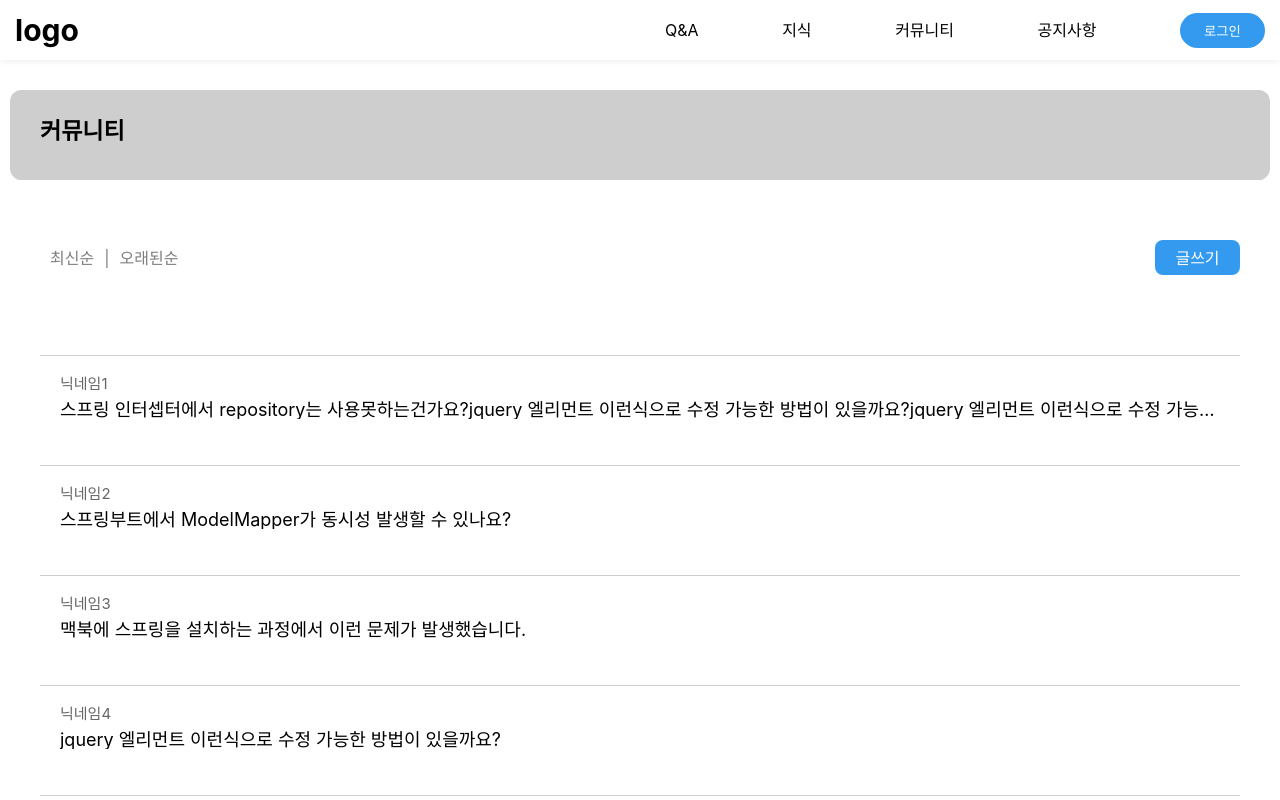
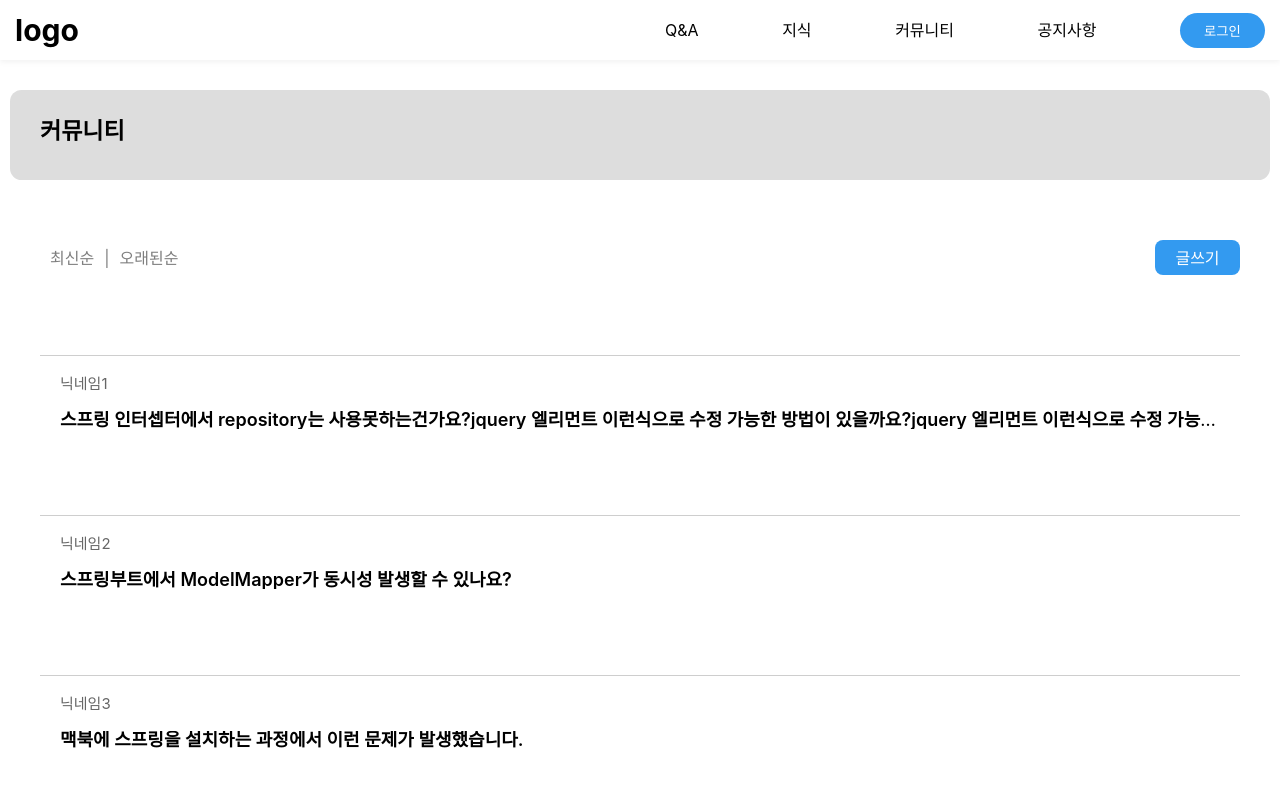
Before and after one commit to b-jisoo/mobius, a React (Vite) app: page /community in a window 1280 px wide. Shown: the top 800 px of the page. Built offline with nearby package versions, Linux system fonts and the light colour scheme.

Commit message:
fix: text css

```diff
--- a/src/components/board/Board.tsx
+++ b/src/components/board/Board.tsx
@@ -5,14 +5,11 @@ import { CommunityData } from "./mock/Board";
 import ButtonBox from "./util/BoardButtonBox";
 import styled from "styled-components";
 import Pagination from "./util/Pagination";
-import { BoardArticle } from "../../router";
 
-const Board = () => {
-  const currentPath = window.location.pathname;
-  const Article = BoardArticle.filter((router) => router.path === currentPath);
+const Board = ({ title }: any) => {
   return (
     <Container>
-      <BoardTitle>{Article[0].label}</BoardTitle>
+      <BoardTitle>{title}</BoardTitle>
       <ButtonBox />
       <BoardContainer>
         <BoardList Data={CommunityData} />
@@ -33,7 +30,7 @@ const BoardTitle = styled.div`
   width: 100%;
   height: 30px;
   padding: 30px;
-  background-color: #cecece;
+  background-color: #dddddd;
   margin: 30px 0;
 
   font-size: 23px;
--- a/src/components/board/Item.tsx
+++ b/src/components/board/Item.tsx
@@ -1,12 +1,17 @@
 import React from "react";
 import styled from "styled-components";
 import { BoardBase } from "../../types/board";
+import { hover } from "../../style/hover";
 
 const BoardItem = ({ title, nickname }: BoardBase) => {
   return (
     <Container>
-      <NickName>{nickname}</NickName>
-      <Title>{title}</Title>
+      <NickName>
+        <span>{nickname}</span>
+      </NickName>
+      <Title>
+        <span>{title}</span>
+      </Title>
     </Container>
   );
 };
@@ -16,7 +21,7 @@ const Container = styled.li`
   display: flex;
   flex-direction: column;
   width: 100%;
-  height: 100px;
+  height: 150px;
   padding: 20px 20px;
   box-sizing: border-box;
   border-top: 1px solid #cecece;
@@ -24,15 +29,23 @@ const Container = styled.li`
 
 const Title = styled.div`
   font-size: 18px;
-  margin-top: 10px;
+  margin-top: 20px;
   width: 100%;
   overflow: hidden;
   text-overflow: ellipsis;
   white-space: nowrap;
+  span {
+    font-size: 1.125rem;
+    font-weight: 600;
+    ${hover}
+  }
 `;
 const NickName = styled.div`
   font-size: 15px;
   color: #666666;
+  span {
+    ${hover}
+  }
 `;
 
 export default BoardItem;
--- a/src/components/board/summary/Summary.tsx
+++ b/src/components/board/summary/Summary.tsx
@@ -3,11 +3,19 @@ import styled from "styled-components";
 import BoardSummaryitem from "./Summaryitem";
 import { HomeData } from "../mock/Board";
 import { IBoardSummary } from "../../../types/board";
+import { BoardArticle } from "../../../router";
+import { hover } from "../../../style/hover";
+import { Link } from "react-router-dom";
 
 const BoardSummary = ({ title, image, boardData }: IBoardSummary) => {
+  const routerData = BoardArticle.filter((router) => router.label === title);
+  const { path } = routerData[0];
+
   return (
     <Container>
-      <Title>{title}</Title>
+      <Title to={path}>
+        <span>{title}</span>
+      </Title>
       {HomeData.slice(0, 5).map((data, i) => (
         <BoardSummaryitem key={i} {...data} />
       ))}
@@ -21,15 +29,23 @@ const Container = styled.div`
   flex-direction: column;
   width: 100%;
   height: 500px;
-  /* background-color: #cecece; */
 `;
 
-const Title = styled.div`
+const Title = styled(Link)`
   box-sizing: border-box;
   border-radius: 1.5em;
   width: 100%;
   padding: 30px;
-  background-color: #cecece;
+  background-color: #dddddd;
+  color: #000000;
+  display: flex;
+  align-items: center;
+  ${hover}
+  span {
+    margin: 0;
+    font-size: 18px;
+    font-weight: 600;
+  }
 `;
 
 export default BoardSummary;
--- a/src/components/board/summary/Summaryitem.tsx
+++ b/src/components/board/summary/Summaryitem.tsx
@@ -1,12 +1,17 @@
 import React from "react";
 import styled from "styled-components";
 import { IBoardSummary, BoardSummaryBase } from "../../../types/board";
+import { hover } from "../../../style/hover";
 
 const BoardSummaryitem = ({ title, nickname }: BoardSummaryBase) => {
   return (
     <Container>
-      <NickName>{nickname}</NickName>
-      <Title>{title}</Title>
+      <NickName>
+        <span>{nickname}</span>
+      </NickName>
+      <Title>
+        <span>{title}</span>
+      </Title>
     </Container>
   );
 };
@@ -30,10 +35,16 @@ const Title = styled.div`
   overflow: hidden;
   text-overflow: ellipsis;
   white-space: nowrap;
+  span {
+    ${hover}
+  }
 `;
 const NickName = styled.div`
   font-size: 15px;
   color: #666666;
+  span {
+    ${hover}
+  }
 `;
 
 export default BoardSummaryitem;
--- a/src/layout/HeaderBar.tsx
+++ b/src/layout/HeaderBar.tsx
@@ -3,6 +3,8 @@ import styled from "styled-components";
 import { useRouter } from "../hooks/useRouter";
 import { blueButton } from "../style/blue";
 import { flexCenter } from "../style/flex";
+import { hover } from "../style/hover";
+import { Link } from "react-router-dom";
 
 const HeaderBar = (Content: any) => {
   // 유저 정보를 확인하고 유저 정보가 있다면 로그인 버튼 대신 유저 정보를 보여준다.
@@ -12,12 +14,12 @@ const HeaderBar = (Content: any) => {
   return (
     <Container>
       <Wrapper>
-        <Logo href="/">logo</Logo>
+        <Logo to="/">logo</Logo>
         <Gnb>
-          <a href="/questions">Q&A</a>
-          <a href="/knowledge">지식</a>
-          <a href="/community">커뮤니티</a>
-          <a href="/notice">공지사항</a>
+          <Link to="/questions">Q&A</Link>
+          <Link to="/knowledge">지식</Link>
+          <Link to="/community">커뮤니티</Link>
+          <Link to="/notice">공지사항</Link>
           {user ? null : (
             <LoginButton onClick={() => routeTo("/auth/login")}>
               로그인
@@ -57,9 +59,12 @@ const Gnb = styled.div`
   div {
     cursor: pointer;
   }
+  a {
+    ${hover}
+  }
 `;
 
-const Logo = styled.a`
+const Logo = styled(Link)`
   font-size: 30px;
   font-weight: bold;
   cursor: pointer;
--- a/src/pages/Community.tsx
+++ b/src/pages/Community.tsx
@@ -1,42 +1,8 @@
 import React from "react";
-import styled from "styled-components";
-import { flexCenter } from "../style/flex";
-import BoardList from "../components/board/List";
-import { CommunityData } from "../components/board/mock/Board";
-import Pagination from "../components/board/util/Pagination";
-import ButtonBox from "../components/board/util/BoardButtonBox";
+import Board from "../components/board/Board";
 
 const Community = () => {
-  return (
-    <Container>
-      <BoardTitle>커뮤니티</BoardTitle>
-      <ButtonBox />
-      <BoardContainer>
-        <BoardList Data={CommunityData} />
-      </BoardContainer>
-      <Pagination />
-    </Container>
-  );
+  return <Board title={"커뮤니티"} />;
 };
 
-const Container = styled.div`
-  ${flexCenter}
-  flex-direction: column;
-  margin: 0 auto;
-  width: 1200px;
-`;
-const BoardTitle = styled.div`
-  border-radius: 0.5em;
-  width: 100%;
-  height: 30px;
-  padding: 30px;
-  background-color: #cecece;
-  margin: 30px 0;
-
-  font-size: 23px;
-  font-weight: 600;
-`;
-
-const BoardContainer = styled.div``;
-
 export default Community;
--- a/src/pages/Home.tsx
+++ b/src/pages/Home.tsx
@@ -28,12 +28,11 @@ const MainContainer = styled.main`
   padding-top: 50px;
 `;
 
-const MainTitle = styled.p`
+const MainTitle = styled.div`
   font-size: 25px;
   font-weight: 600;
   p {
     font-size: 15px;
-    opacity: 0.6;
     margin-top: 25px;
   }
 `;
--- a/src/pages/Knowledge.tsx
+++ b/src/pages/Knowledge.tsx
@@ -1,10 +1,9 @@
 import React from "react";
 
 import Board from "../components/board/Board";
-import { useRouter } from "../hooks/useRouter";
 
 const Knowledge = () => {
-  return <Board />;
+  return <Board title={"지식"} />;
 };
 
 export default Knowledge;
--- a/src/pages/Notice.tsx
+++ b/src/pages/Notice.tsx
@@ -2,7 +2,7 @@ import React from "react";
 import Board from "../components/board/Board";
 
 const Notice = () => {
-  return <Board />;
+  return <Board title={"공지사항"} />;
 };
 
 export default Notice;
--- a/src/pages/Questions.tsx
+++ b/src/pages/Questions.tsx
@@ -2,7 +2,7 @@ import React from "react";
 import Board from "../components/board/Board";
 
 const Questions = () => {
-  return <Board />;
+  return <Board title={"Q&A"} />;
 };
 
 export default Questions;
--- /dev/null
+++ b/src/style/hover.ts
@@ -0,0 +1,11 @@
+import { css } from "styled-components";
+
+export const hover = css`
+  cursor: pointer;
+  &:hover {
+    color: #1184ff;
+  }
+  &:active {
+    color: #027bfcb7;
+  }
+`;
```
